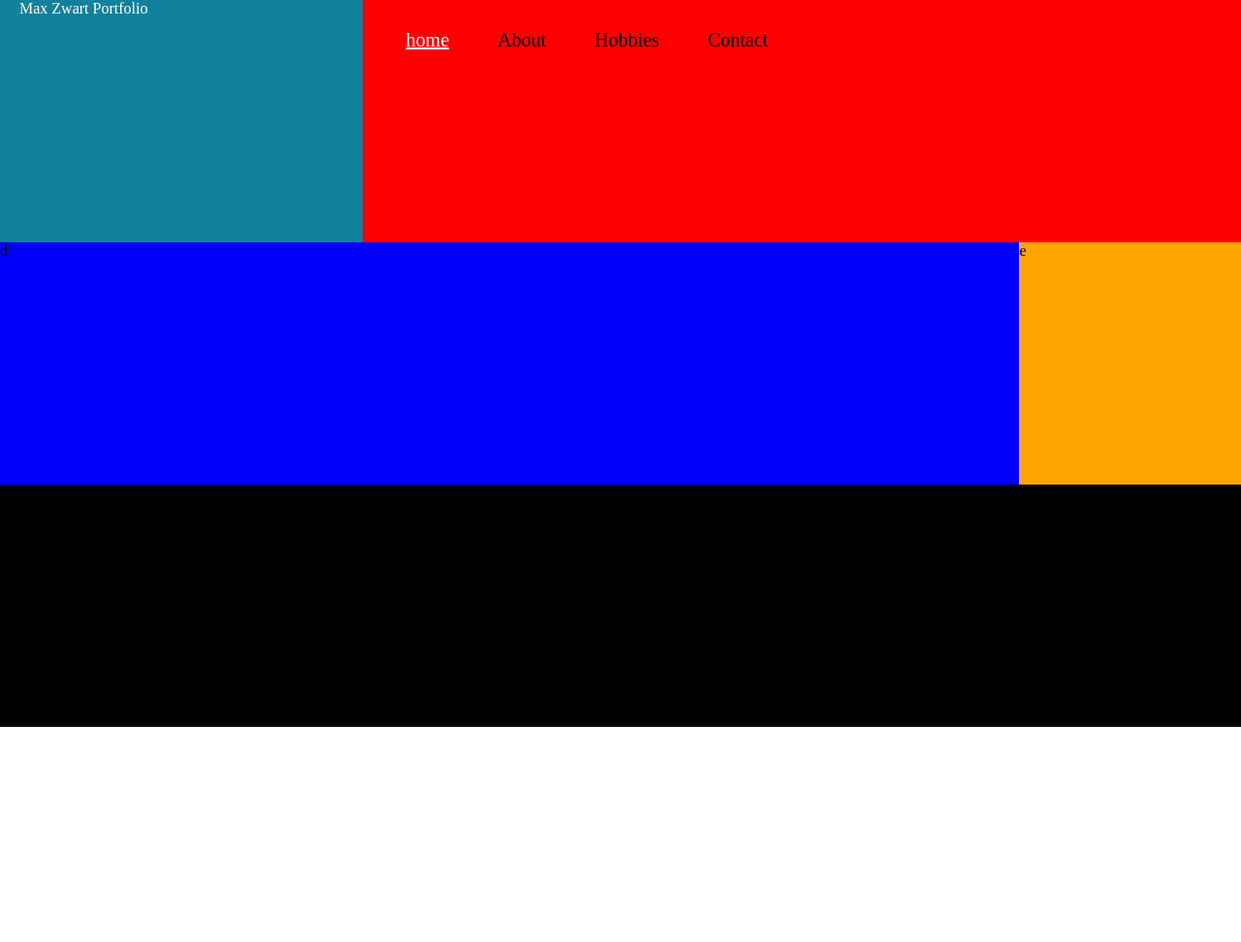
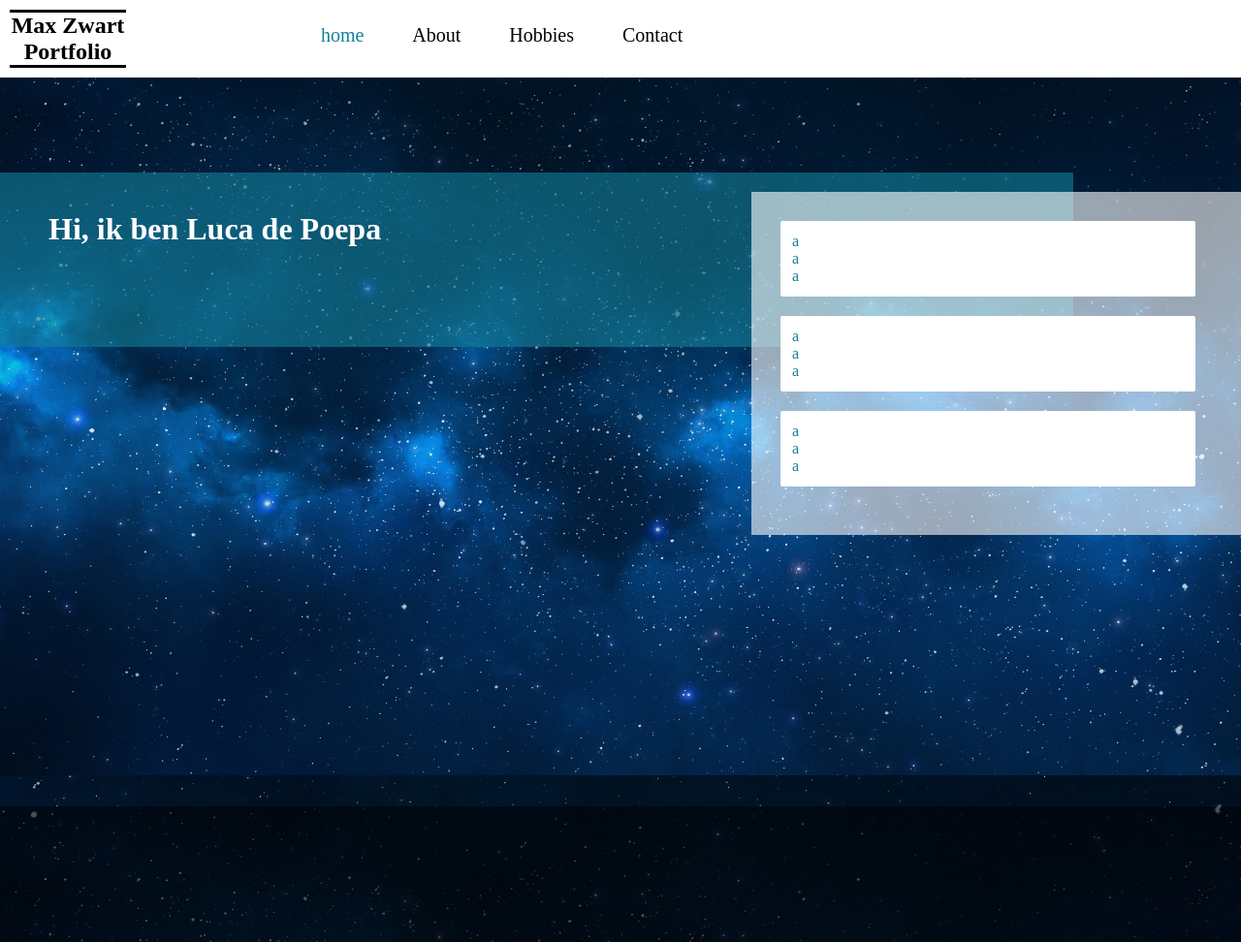
Before and after one commit to MaxZwart/MaxZwart.github.io, a plain HTML site: page index.html in a window 1280 px wide. Shown: the whole page at 97% size. Before the commit the page ends 800 px from the top, so only its background shows below. Drawn offline with Linux system fonts and the light colour scheme.

Commit message:
Update first upload

```diff
--- a/css/opmaak.css
+++ b/css/opmaak.css
@@ -5,84 +5,64 @@
 body {
   width: 100%;
   height: 100%;
-  background-image: url(50170.jpg);
-  background-size: 100%;
+  background-image: url(501760.jpg);
+  background-size: cover;
   background-attachment: fixed;
   background-repeat: no-repeat;
+  /*-- Font --*/
+
 }
 
-.grid-container {
-  display: grid;
-  grid-template-areas:
-    'header'
-    'nav'
-    'content'
-    'image'
-    'footer';
 
-}
-@media screen and (min-width: 600px){
-  .grid-container{
-    grid-template-areas:
-    'header  n av'
-    'content image'
-    'footer  footer';
-  }
-}
-@media screen and (min-width: 1000px){
-  .grid-container{
-    grid-template-areas:
-    'header  nav     nav'
-    'content content image'
-    'footer  footer  footer';
-  }
-}
 .grid-container > div{
 
-  height: 250px;
+
 }
 
 /*-- Header --*/
 .header{
   grid-area: header;
   width: 100%;
-background-color: rgb(19, 129, 155);
-color:white;
-padding-left: 20px;
-
-
+  height: 80px;
+background-color: white;
 }
 /*-- Header content --*/
 #header{
-  width: 100%;
-height: 20px;
-background-color: rgb(19, 129, 155);
-color:white;
-padding-left: 20px;
-padding-top: 100px;
+width: 120px;
+color:black;
+padding-top:10px;
+padding-left: 10px;
+text-align: center;
+}
+#header::before{
+content: '';
+display: block;
+background-color: black;
+padding-top:3px;
+}
+#header::after{
+  content: '';
+  display: block;
+  background-color: black;
+  padding-top:3px;
 }
 /*-- nav --*/
 .nav{
   grid-area: nav;
-  background-color: red;
+  background-color: white;
+    margin-bottom: 10%;
+    height: 80px;
 }
 /*-- nav content --*/
 nav{
     text-align: center;
-
     color: black;
-}
-.navbar-naam{
-  color: #ffffff;
-  font-size: 25px;
-  padding-left: 10px;
-  padding-right: 10px;
 }
 nav ul{
   list-style-type: none;
   font-size: 20px;
   overflow: hidden;
-  padding: 15px 20px;
+  padding: 10px 40px 20px 10px;
 }
 nav li{
   float: left;
@@ -96,28 +76,106 @@ nav li a{
   top: 15px;
   text-decoration: none;
 }
-li a:hover:not(.nav-active) {
- text-decoration: underline;
+nav  li a:hover:not(.nav-active) {
+ color:rgb(19, 129, 155);
 }
 .nav-active{
-  color: white;
-  text-decoration: underline;
+  color: rgb(19, 129, 155);
 }
 
 /*-- Content --*/
 .content{
+  width: 130%;
+  height: 100px;
   grid-area: content;
   z-index: 3;
-    background-color: blue;
+    background-color: rgba(19, 129, 155, 0.6);
+    padding: 40px 50px;
+    color: white;
 }
+
 /*-- content content?--*/
-
 .image{
   grid-area: image;
-  background-color: orange;
+  height: 100%;
+  padding: 20px 0px 0px 20px;
+  z-index: 4;
+  margin-top: 20px;
+  overflow: hidden ;
+  background-color: rgba(255, 255, 255,0.6);
+}
+/*-- image content --*/
+
+#summary  {
+/*-- block --*/
+float: left;
+display: inline-block;
+width: 400px;
+height: 260px;
+margin: 10px 10px;
+background-color:rgba(255, 255, 255,1);
+border: solid rgba(255, 255, 255,1) 2px;
+border-radius: 2px;
+/*-- block content --*/
+padding: 10px 10px;
+color: rgb(19, 129, 155);
 }
 /*-- Footer --*/
 .footer{
   grid-area: footer;
-  background-color: black;
+  background-color: rgba(0, 0, 0, 0.5) ;
+  text-align: center;
+  padding: 20px 20px;
+  margin-top: 25%;
+  height: 100px;
+  color:rgba(19, 129, 155, 0.5);
 }
+/*-- Footer content --*/
+.footer a:hover{
+  color:rgba(19, 129, 155, 1)
+}
+.grid-container {
+  display: grid;
+  grid-template-areas:
+    'header'
+    'nav'
+    'content'
+    'image'
+    'footer';
+
+}
+@media screen and (min-width: 650px){
+  .grid-container{
+    grid-template-areas:
+    'header  nav     nav     nav     nav     nav'
+    'content content content content content content'
+    'image   image   image   image   image   image'
+    'footer  footer  footer  footer  footer  footer';
+  }
+  .image{
+    overflow: hidden;
+    padding-left: auto;
+  }
+  #summary{
+    display: block;
+    width: 25%;
+    height: 15%;
+  }
+}
+@media screen and (min-width: 900px){
+  .grid-container{
+    grid-template-areas:
+    'header  nav     nav      nav'
+    'content content image  image'
+    'footer  footer  footer   footer';
+  }
+  .image{
+    width: 100%;
+    height: 100%;
+  }
+  #summary{
+    display: inline;
+    width: 80%;
+    height: 40%;
+  }
+}
--- a/index.html
+++ b/index.html
@@ -8,7 +8,7 @@
   </head>
   <body>
     <div class="grid-container">
-      <div class="header">Max Zwart Portfolio</div>
+      <div class="header"><h2 id="header">Max Zwart<br>Portfolio</h2></div>
       <div class="nav">
         <nav>
         <ul>
@@ -19,9 +19,17 @@
         </ul>
       </nav>
       </div>
-      <div class="content">d</div>
-      <div class="image">e</div>
-      <div class="footer">f</div>
+      <div class="content">
+    <h1>Hi, ik ben Luca de Poepa</h1><br>
+    <h3></h3>
+      </div>
+      <div class="image">
+      <ul>
+        <li id="summary">a<br>a<br>a</li><li id="summary">a<br>a<br>a</li><li id="summary">a<br>a<br>a</li>
+      </ul>
+    </div>
+      <div class="footer">
+      </div>
 
     </div>
 
```
Also changed, not shown: Indexpage2.html (added), Indexpage3.html (added), Indexpage4.html (added).
